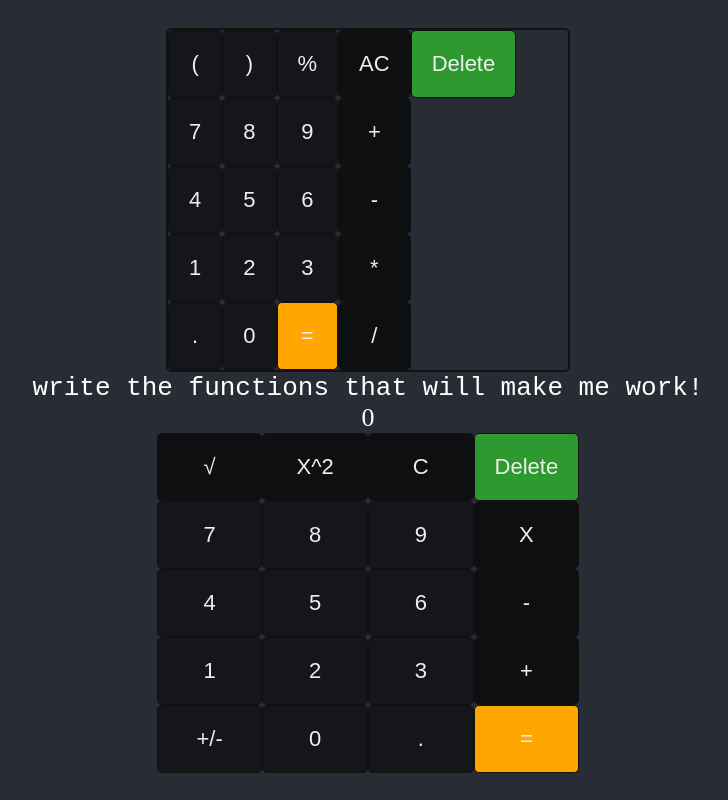
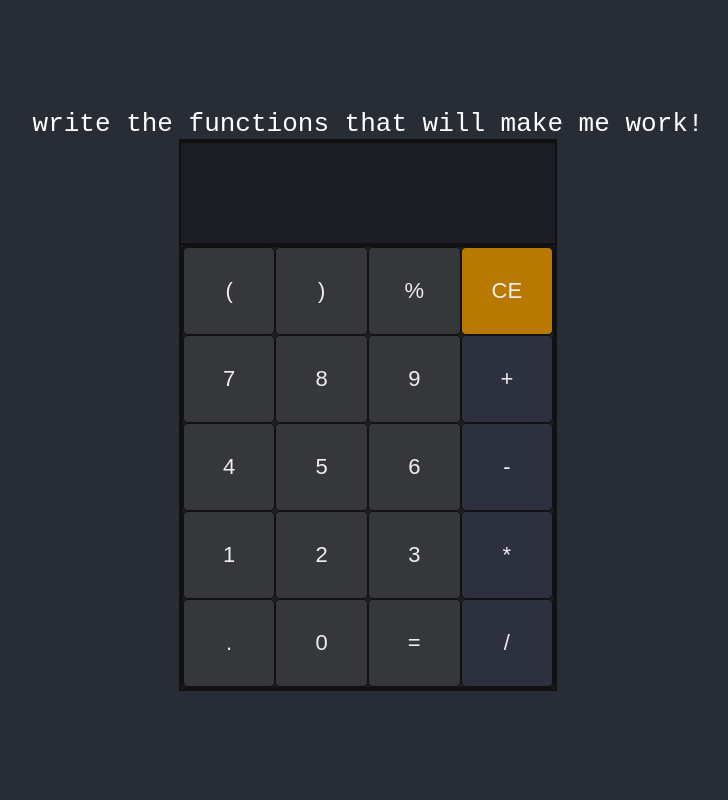
Before and after one commit to zilbers/Challenge-Calculator, a React (Create React App) app: page / in a window 1280 px wide. Shown: the whole page, without its empty margins (272-1000 px from the left). Built offline with nearby package versions, Linux system fonts and the light colour scheme.

Commit message:
Polished calc

```diff
--- a/src/App.css
+++ b/src/App.css
@@ -22,17 +22,24 @@
 display: flex;
 flex-direction: column;
 align-items: center;
+background-color:  #1c1e24;
+border: 2px solid #111;
 }
 
 .result{
-  height: 10%;
+  display: flex;
+  align-items: center;
+  justify-content: center;
+  width: 100%;
+  height: 100px;
   color: #eee;
   font-size: calc(15px + 2vmin);
+  border: 2px solid #111;
 }
 
 .calculator-digits {
   display: flex;
-  max-width: 400px;
+  align-items: center;
   margin: 0 auto;
   border: 2px solid #111;
   border-radius: 5px;
@@ -40,7 +47,7 @@ align-items: center;
 
 .calculator-buttons {
   display: grid;
-  grid-template-columns: 1fr 1fr 1fr 1fr;
+  grid-template-columns: 3fr 1fr ;
   /* padding: 20px;
   display: grid;
   grid-template-columns: 1fr 1fr 1fr 1fr;
@@ -48,24 +55,24 @@ align-items: center;
 }
 
 .button {
-  background: rgba(0, 0, 0, 0.664); /* light background with opacity 50% */
+  background: rgb(45, 49, 63); /* light background with opacity 50% */
   border: 1px solid #111; /* black border */
-  padding: 20px;
+  padding: 30px;
   color: #eee; /* white text */
   border-radius: 5px; /* rounded corners */
   font-size: 22px; /* larger fonts */
   cursor: pointer; /* make it look clickable */
 }
 .button:hover {
-  background: rgb(209, 209, 209);
+  background: rgba(48, 47, 47, 0.664); /* light background with opacity 50% */
 }
 
 .number {
-  background-color: rgba(0, 0, 0, 0.5);
+  background-color: rgba(117, 117, 117, 0.281);
 }
 
-.equal {
-  background-color: rgb(255, 166, 0);
+.CE {
+  background-color: rgb(185, 121, 0);
 }
 .delete {
   background-color: rgb(46, 153, 46);
--- a/src/App.js
+++ b/src/App.js
@@ -11,9 +11,9 @@ function App() {
   return (
     <div className='App'>
       <header className='App-header'>
+          <code> write the functions that will make me work!</code>
         <Calc />
-        <p>
-          <code> write the functions that will make me work!</code>
+        {/* <p>
           <div className='calculator'>
             <div>{value}</div>
             <div className='calculator-buttons'>
@@ -45,7 +45,7 @@ function App() {
               <button className='button equal'>=</button>
             </div>
           </div>
-        </p>
+        </p> */}
       </header>
     </div>
   );
--- a/src/components/Calc.js
+++ b/src/components/Calc.js
@@ -25,7 +25,7 @@ function Calc() {
 
   calcBtns.push(
     <button
-      className='button equal'
+      className='button number'
       onClick={(e) => {
         try {
           setInput(
@@ -50,8 +50,8 @@ function Calc() {
         <div className='digits'>{calcBtns}</div>
         <div className='operations'>
           {/* clear all */}
-          <button className='button' onClick={() => setInput('')} value=''>
-            AC
+          <button className='button CE' onClick={() => setInput('')} value=''>
+            CE
           </button>
           {/* add button */}
           <button
@@ -91,16 +91,16 @@ function Calc() {
           </button>
           {/* "=" btn */}
         </div>
-        <div className='modifiers'>
+        {/* <div className='modifiers'> */}
           {/* clear button */}
-
+{/*
           <button
             className='button delete'
             onClick={() => setInput(input.substr(0, input.length - 1))}
           >
             Delete
           </button>
-        </div>
+        </div> */}
       </div>
     </div>
   );
```
